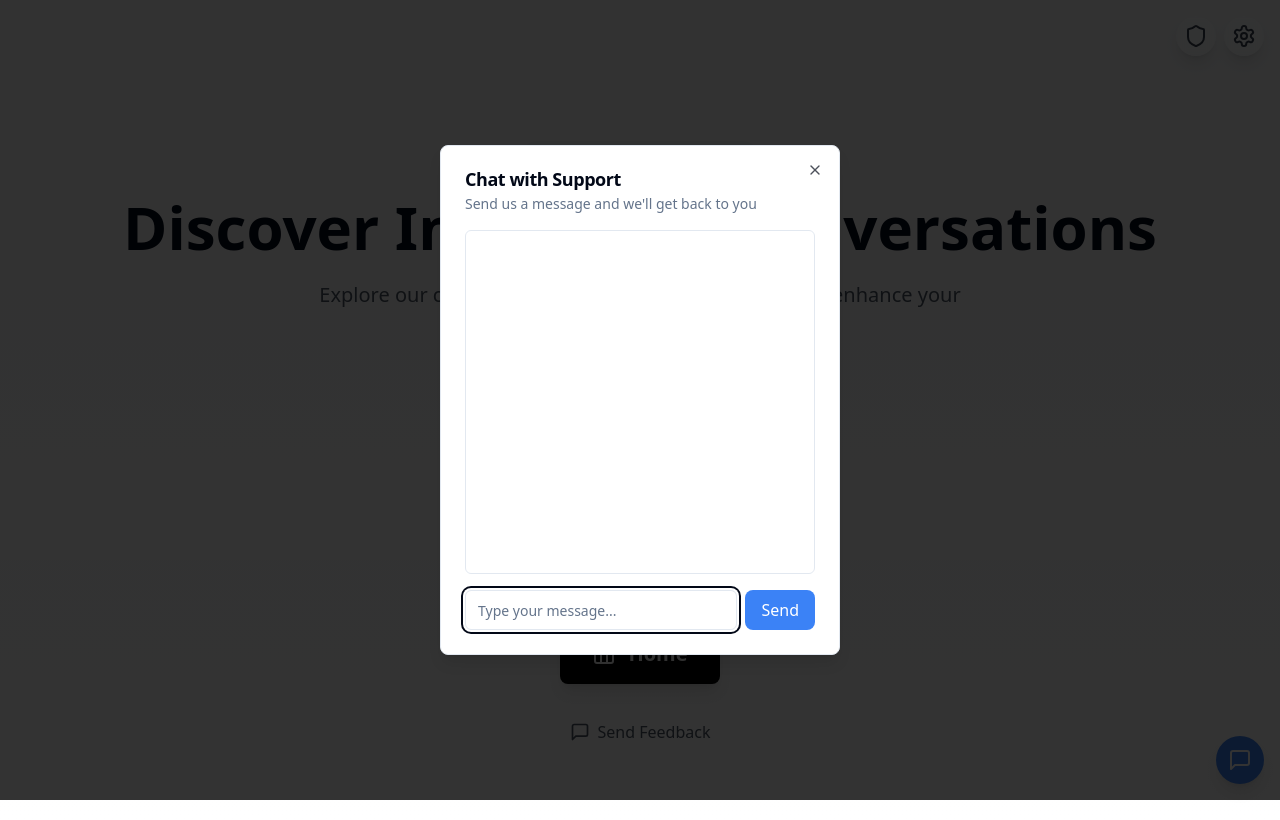
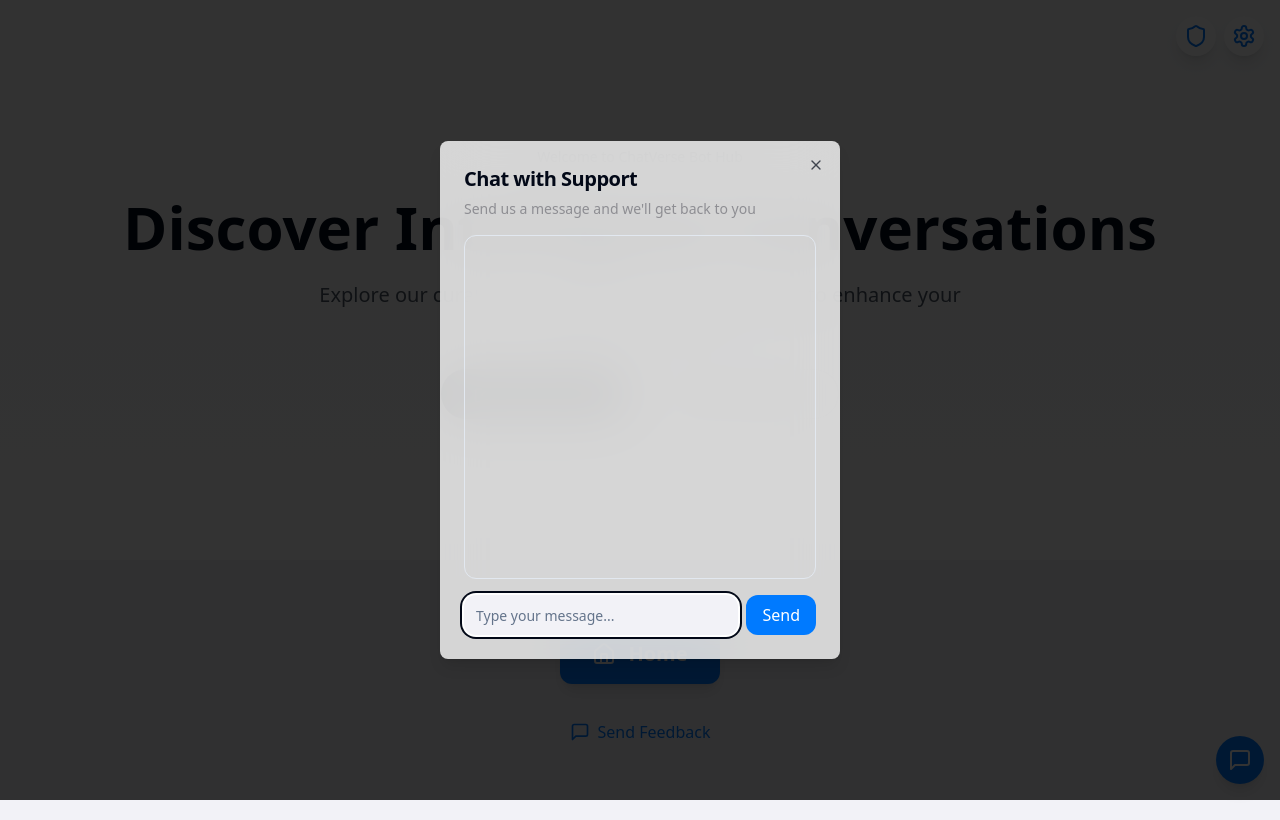
Before and after one commit to BGMIXPRO/chatverse-connectopia, a React (Vite) app: page / in a window 1280 px wide. Both pictures are taken after a click on the button 1240 px from the left and 760 px from the top of the page. Built offline with nearby package versions, Linux system fonts and the light colour scheme.

Commit message:
Refactor UI
Update UI to resemble iOS design.

```diff
--- a/src/components/AdminPanel.tsx
+++ b/src/components/AdminPanel.tsx
@@ -1,4 +1,3 @@
-
 import React, { useState } from 'react';
 import { ScrollArea } from "@/components/ui/scroll-area";
 import { Edit2, MessageSquare } from 'lucide-react';
@@ -76,10 +75,10 @@ const AdminPanel = ({ feedbackList, messages, onSendMessage }: AdminPanelProps)
         <h2 className="text-2xl font-bold">Admin Panel</h2>
         <button
           onClick={handleEditToggle}
-          className={`flex items-center gap-2 px-4 py-2 rounded-lg transition-colors ${
+          className={`flex items-center gap-2 px-4 py-2 rounded-xl transition-colors ${
             isEditMode
               ? 'bg-red-100 text-red-700 hover:bg-red-200'
-              : 'bg-blue-100 text-blue-700 hover:bg-blue-200'
+              : 'bg-[#007AFF]/10 text-[#007AFF] hover:bg-[#007AFF]/20'
           }`}
         >
           <Edit2 className="w-4 h-4" />
@@ -88,9 +87,9 @@ const AdminPanel = ({ feedbackList, messages, onSendMessage }: AdminPanelProps)
       </div>
 
       <Tabs defaultValue="feedback">
-        <TabsList className="mb-4">
-          <TabsTrigger value="feedback">Feedback</TabsTrigger>
-          <TabsTrigger value="messages" className="flex items-center gap-2">
+        <TabsList className="mb-4 bg-[#F2F2F7] p-1 rounded-xl">
+          <TabsTrigger value="feedback" className="rounded-lg data-[state=active]:bg-white">Feedback</TabsTrigger>
+          <TabsTrigger value="messages" className="rounded-lg data-[state=active]:bg-white flex items-center gap-2">
             Messages
             {messages.some(m => !m.isRead && m.sender === 'user') && (
               <span className="bg-red-500 text-white text-xs rounded-full w-5 h-5 flex items-center justify-center">
@@ -101,7 +100,7 @@ const AdminPanel = ({ feedbackList, messages, onSendMessage }: AdminPanelProps)
         </TabsList>
 
         <TabsContent value="feedback">
-          <ScrollArea className="h-[400px] w-full rounded-md border p-4">
+          <ScrollArea className="h-[400px] w-full rounded-xl border p-4">
             {feedbackList.map((item, index) => (
               <div key={index} className="mb-6 pb-6 border-b last:border-0">
                 <div className="flex items-center gap-2 mb-2">
@@ -127,7 +126,7 @@ const AdminPanel = ({ feedbackList, messages, onSendMessage }: AdminPanelProps)
 
         <TabsContent value="messages">
           <div className="h-[400px] flex flex-col">
-            <ScrollArea className="flex-1 p-4 border rounded-md mb-4">
+            <ScrollArea className="flex-1 p-4 border rounded-xl mb-4">
               {messages.map((message) => (
                 <ChatMessage key={message.id} message={message} />
               ))}
@@ -137,11 +136,11 @@ const AdminPanel = ({ feedbackList, messages, onSendMessage }: AdminPanelProps)
                 value={newMessage}
                 onChange={(e) => setNewMessage(e.target.value)}
                 placeholder="Type your message..."
-                className="flex-1"
+                className="flex-1 rounded-xl bg-[#F2F2F7] border-0 focus:ring-2 focus:ring-[#007AFF]"
               />
               <button
                 type="submit"
-                className="px-4 py-2 bg-blue-500 text-white rounded-lg hover:bg-blue-600 transition-colors"
+                className="px-4 py-2 bg-[#007AFF] text-white rounded-xl hover:bg-[#0051FF] transition-colors"
               >
                 Send
               </button>
--- a/src/components/ChatMessage.tsx
+++ b/src/components/ChatMessage.tsx
@@ -18,8 +18,8 @@ const ChatMessage = ({ message }: ChatMessageProps) => {
 
   return (
     <div className={`flex ${isUser ? 'justify-end' : 'justify-start'} mb-4`}>
-      <div className={`max-w-[75%] rounded-lg px-4 py-2 ${
-        isUser ? 'bg-blue-500 text-white' : 'bg-gray-100'
+      <div className={`max-w-[75%] rounded-2xl px-4 py-2 ${
+        isUser ? 'bg-[#007AFF] text-white' : 'bg-[#F2F2F7]'
       }`}>
         <p className="text-sm">{message.text}</p>
         <span className="text-xs opacity-70 mt-1 block">
--- a/src/pages/Index.tsx
+++ b/src/pages/Index.tsx
@@ -107,11 +107,11 @@ const Index = () => {
   };
 
   return (
-    <div className="min-h-screen bg-gradient-to-b from-gray-50 to-white">
+    <div className="min-h-screen bg-[#F2F2F7]">
       <div className="fixed bottom-4 right-4 z-50 flex flex-col gap-2">
         <button
           onClick={() => setIsChatOpen(true)}
-          className="p-3 rounded-full bg-blue-500 text-white hover:bg-blue-600 transition-colors shadow-lg hover:shadow-xl"
+          className="p-3 rounded-full bg-[#007AFF] text-white hover:bg-[#0051FF] transition-colors shadow-lg hover:shadow-xl"
           aria-label="Chat"
         >
           <MessageSquare className="w-6 h-6" />
@@ -121,17 +121,17 @@ const Index = () => {
       <div className="fixed top-4 right-4 z-50 flex gap-2">
         <button
           onClick={() => setIsPasswordDialogOpen(true)}
-          className="p-2 rounded-full bg-white/70 backdrop-blur-sm hover:bg-white/90 transition-colors shadow-lg hover-lift"
+          className="p-2 rounded-full bg-white/80 backdrop-blur-xl hover:bg-white/90 transition-colors shadow-lg hover-lift"
           aria-label="Admin"
         >
-          <Shield className="w-6 h-6 text-gray-700" />
+          <Shield className="w-6 h-6 text-[#007AFF]" />
         </button>
         <button
           onClick={() => navigate('/settings')}
-          className="p-2 rounded-full bg-white/70 backdrop-blur-sm hover:bg-white/90 transition-colors shadow-lg hover-lift"
+          className="p-2 rounded-full bg-white/80 backdrop-blur-xl hover:bg-white/90 transition-colors shadow-lg hover-lift"
           aria-label="Settings"
         >
-          <Settings className="w-6 h-6 text-gray-700" />
+          <Settings className="w-6 h-6 text-[#007AFF]" />
         </button>
       </div>
 
@@ -141,7 +141,7 @@ const Index = () => {
         <div className="flex flex-col items-center gap-6">
           <button
             onClick={redirectToChatGPT}
-            className="flex items-center gap-3 px-8 py-4 bg-black text-white rounded-lg text-xl font-semibold hover:bg-gray-800 transition-colors shadow-lg hover:shadow-xl transform hover:-translate-y-1 transition-transform duration-200"
+            className="flex items-center gap-3 px-8 py-4 bg-[#007AFF] text-white rounded-xl text-xl font-semibold hover:bg-[#0051FF] transition-colors shadow-lg hover:shadow-xl transform hover:-translate-y-1 transition-transform duration-200"
           >
             <Home className="w-6 h-6" />
             Home
@@ -149,7 +149,7 @@ const Index = () => {
 
           <button
             onClick={() => setIsOpen(true)}
-            className="flex items-center gap-2 px-6 py-3 text-gray-600 hover:text-gray-900 transition-colors"
+            className="flex items-center gap-2 px-6 py-3 text-[#007AFF] hover:text-[#0051FF] transition-colors"
           >
             <MessageSquare className="w-5 h-5" />
             Send Feedback
@@ -158,10 +158,10 @@ const Index = () => {
       </main>
 
       <Dialog open={isOpen} onOpenChange={setIsOpen}>
-        <DialogContent className="sm:max-w-[425px]">
+        <DialogContent className="sm:max-w-[425px] bg-white/80 backdrop-blur-xl rounded-2xl border-0">
           <DialogHeader>
-            <DialogTitle>Send Feedback</DialogTitle>
-            <DialogDescription>
+            <DialogTitle className="text-xl font-semibold">Send Feedback</DialogTitle>
+            <DialogDescription className="text-[#8E8E93]">
               How would you rate your experience?
             </DialogDescription>
           </DialogHeader>
@@ -175,7 +175,7 @@ const Index = () => {
               >
                 <Star
                   className={`w-8 h-8 ${
-                    star <= rating ? 'fill-yellow-400 text-yellow-400' : 'text-gray-300'
+                    star <= rating ? 'fill-[#FFB340] text-[#FFB340]' : 'text-[#D1D1D6]'
                   }`}
                 />
               </button>
@@ -186,13 +186,13 @@ const Index = () => {
             placeholder="Tell us about your experience (optional)"
             value={feedback}
             onChange={(e) => setFeedback(e.target.value)}
-            className="min-h-[100px]"
+            className="min-h-[100px] rounded-xl bg-[#F2F2F7] border-0 focus:ring-2 focus:ring-[#007AFF]"
           />
 
           <div className="flex justify-end mt-4">
             <button
               onClick={handleSubmitFeedback}
-              className="px-4 py-2 bg-black text-white rounded-lg hover:bg-gray-800 transition-colors"
+              className="px-6 py-3 bg-[#007AFF] text-white rounded-xl font-medium hover:bg-[#0051FF] transition-colors"
             >
               Submit Feedback
             </button>
@@ -201,10 +201,10 @@ const Index = () => {
       </Dialog>
 
       <Dialog open={isPasswordDialogOpen} onOpenChange={setIsPasswordDialogOpen}>
-        <DialogContent className="sm:max-w-[425px]">
+        <DialogContent className="sm:max-w-[425px] bg-white/80 backdrop-blur-xl rounded-2xl border-0">
           <DialogHeader>
-            <DialogTitle>Admin Access</DialogTitle>
-            <DialogDescription>
+            <DialogTitle className="text-xl font-semibold">Admin Access</DialogTitle>
+            <DialogDescription className="text-[#8E8E93]">
               Enter password to access admin panel
             </DialogDescription>
           </DialogHeader>
@@ -220,11 +220,12 @@ const Index = () => {
                   handleAdminAccess();
                 }
               }}
+              className="rounded-xl bg-[#F2F2F7] border-0 focus:ring-2 focus:ring-[#007AFF]"
             />
             <div className="flex justify-end">
               <button
                 onClick={handleAdminAccess}
-                className="px-4 py-2 bg-black text-white rounded-lg hover:bg-gray-800 transition-colors"
+                className="px-6 py-3 bg-[#007AFF] text-white rounded-xl font-medium hover:bg-[#0051FF] transition-colors"
               >
                 Access
               </button>
@@ -234,10 +235,10 @@ const Index = () => {
       </Dialog>
 
       <Dialog open={isAdminOpen} onOpenChange={setIsAdminOpen}>
-        <DialogContent className="sm:max-w-[700px]">
+        <DialogContent className="sm:max-w-[700px] bg-white/80 backdrop-blur-xl rounded-2xl border-0">
           <DialogHeader>
-            <DialogTitle>Admin Panel</DialogTitle>
-            <DialogDescription>
+            <DialogTitle className="text-xl font-semibold">Admin Panel</DialogTitle>
+            <DialogDescription className="text-[#8E8E93]">
               Manage feedback and messages
             </DialogDescription>
           </DialogHeader>
@@ -251,16 +252,16 @@ const Index = () => {
       </Dialog>
 
       <Dialog open={isChatOpen} onOpenChange={setIsChatOpen}>
-        <DialogContent className="sm:max-w-[400px]">
+        <DialogContent className="sm:max-w-[400px] bg-white/80 backdrop-blur-xl rounded-2xl border-0">
           <DialogHeader>
-            <DialogTitle>Chat with Support</DialogTitle>
-            <DialogDescription>
+            <DialogTitle className="text-xl font-semibold">Chat with Support</DialogTitle>
+            <DialogDescription className="text-[#8E8E93]">
               Send us a message and we'll get back to you
             </DialogDescription>
           </DialogHeader>
 
           <div className="h-[400px] flex flex-col">
-            <ScrollArea className="flex-1 p-4 border rounded-md mb-4">
+            <ScrollArea className="flex-1 p-4 border rounded-xl mb-4">
               {messages.map((message) => (
                 <ChatMessage key={message.id} message={message} />
               ))}
@@ -270,11 +271,11 @@ const Index = () => {
                 value={newMessage}
                 onChange={(e) => setNewMessage(e.target.value)}
                 placeholder="Type your message..."
-                className="flex-1"
+                className="flex-1 rounded-xl bg-[#F2F2F7] border-0 focus:ring-2 focus:ring-[#007AFF]"
               />
               <button
                 type="submit"
-                className="px-4 py-2 bg-blue-500 text-white rounded-lg hover:bg-blue-600 transition-colors"
+                className="px-4 py-2 bg-[#007AFF] text-white rounded-xl hover:bg-[#0051FF] transition-colors"
               >
                 Send
               </button>
```
